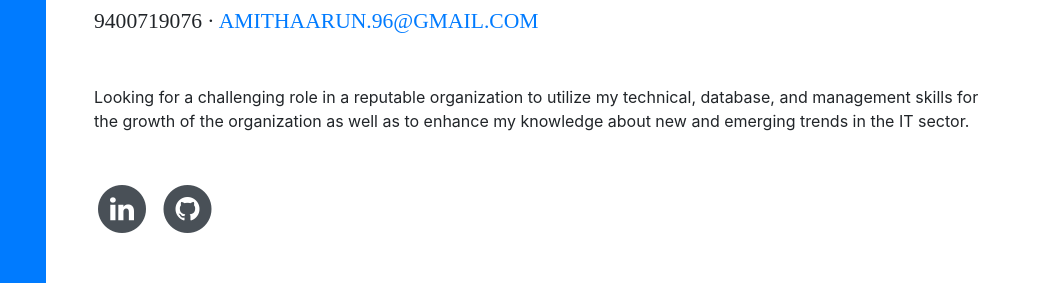
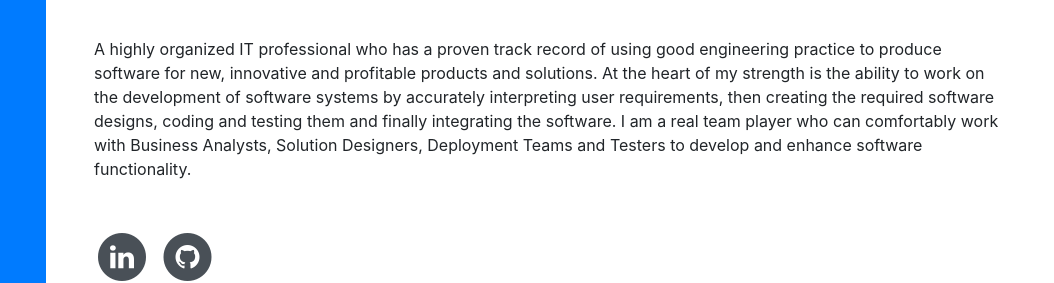
Before and after one commit to amiarun/amiarun.github.io, a website with bundled scripts: page index.html in a window 1280 px wide. Shown: the part 319-602 px from the top of the page, 226-1280 px from the left. Built offline with nearby package versions, Linux system fonts and the light colour scheme; a web font is replaced by a local one.

Commit message:
Update index.html
edited about

```diff
--- a/index.html
+++ b/index.html
@@ -79,7 +79,11 @@
           <div class="subheading mb-5">Vilakkathala House · Chemmannur PO 680503 · Thrissur · Kerala · India · (+91) 9400719076 ·
             <a href="mailto:name@email.com">amithaarun.96@gmail.com</a>
           </div>
-          <p class="mb-5">Looking for a challenging role in a reputable organization to utilize my technical, database, and management skills for the growth of the organization as well as to enhance my knowledge about new and emerging trends in the IT sector.</p>
+          <p class="mb-5">A highly organized IT professional who has a proven track record of using good engineering practice to produce software for new,
+innovative and profitable products and solutions. At the heart of my strength is the ability to work on the development of software systems
+by accurately interpreting user requirements, then creating the required software designs, coding and testing them and finally integrating
+the software. I am a real team player who can comfortably work with Business Analysts, Solution Designers, Deployment Teams and Testers
+to develop and enhance software functionality.</p>
           <ul class="list-inline list-social-icons mb-0">
             <!-- <li class="list-inline-item">
               <a href="#">
```
